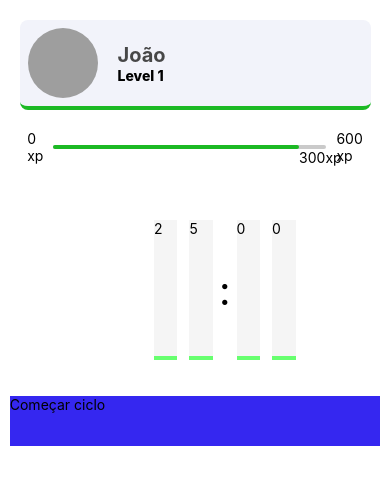
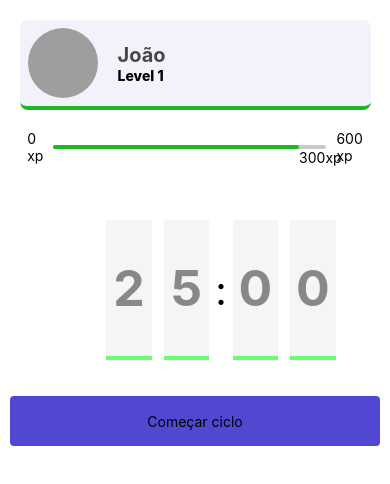
Before and after one commit to Mynameisjohndev/appNLW4Mobile, a React Native app: screen / in a window 390 px wide. Shown: the top 484 px of the page. Built offline with nearby package versions, Linux system fonts and the light colour scheme; grey boxes are pictures that could not be loaded.

Commit message:
Starting the countdown

```diff
--- a/src/components/Countdown/Countdown.tsx
+++ b/src/components/Countdown/Countdown.tsx
@@ -1,4 +1,4 @@
-import React, { useState, useContext } from 'react';
+import React, { useState, useContext, useEffect } from 'react';
 import { AuthContext } from '../../contexts/auth';
 import { View, Text, TouchableOpacity } from 'react-native';
 
@@ -6,29 +6,64 @@ import styles from './styles';
 
 const Countdown = () => {
     const { } = useContext(AuthContext);
+    const [time, setTime] = useState(25*60);
+    const [isActive, setIsActive] = useState(false);
+
+    const minutes = Math.floor(time/60);
+    const seconds = time%60;
+
+    const [minutesLeft, minutesRight] = String(minutes).padStart(2, '0').split('');
+    const [secondsLeft, secondsRight] = String(seconds).padStart(2, '0').split('');
+
+    const startCountdown = () =>{
+        setIsActive(true);
+    }
+
+    useEffect(()=>{
+        if(isActive && time > 0){
+            setTimeout(()=>{
+                setTime(time - 1);
+            }, 1000)
+        }
+    },[isActive, time])
+
     return (
         <View style={styles.container}>
-            <View style={{ flexDirection: 'row', display: 'flex', alignItems: 'center', padding:30 }}>
+            <View style={{ flexDirection: 'row', display: 'flex', alignItems: 'center', padding: 30 }}>
+
                 <View style={styles.card}>
-                    <Text>2</Text>
+                    <Text style={styles.textCountdown}>
+                        {minutesLeft}
+                    </Text>
                 </View>
+
                 <View style={styles.card}>
-                    <Text>5</Text>
+                    <Text style={styles.textCountdown}>
+                        {minutesRight}
+                    </Text>
                 </View>
 
                 <Text style={{ fontSize: 40 }}>:</Text>
 
                 <View style={styles.card}>
-                    <Text>0</Text>
+                    <Text style={styles.textCountdown}>
+                        {secondsLeft}
+                    </Text>
                 </View>
+
                 <View style={styles.card}>
-                    <Text>0</Text>
+                    <Text style={styles.textCountdown}>
+                        {secondsRight}
+                    </Text>
                 </View>
+
             </View>
 
-            <TouchableOpacity style={styles.comecarCiclo}>
+            <TouchableOpacity style={styles.comecarCiclo}
+            onPress={startCountdown}
+            >
                 <View>
-                <Text>Começar ciclo</Text>
+                    <Text>Começar ciclo</Text>
                 </View>
             </TouchableOpacity>
 
--- a/src/components/Countdown/styles.tsx
+++ b/src/components/Countdown/styles.tsx
@@ -9,19 +9,28 @@ const styles = StyleSheet.create({
         width: '100%'
 
     },card:{
-        width: '25%',
+        width: '24%',
         height: 140,
         backgroundColor: "#f5f5f5",
         elevation:2,
         margin: 6,
         borderBottomColor: '#67ff6f',
-        borderBottomWidth: 4
+        borderBottomWidth: 4,
+        alignItems: 'center',
+        justifyContent: 'center'
+    },textCountdown:{
+        fontSize: 50,
+        fontWeight: 'bold',
+        color: '#888888'
     }
 
     ,comecarCiclo:{
         width: '95%',
         height: 50,
-        backgroundColor: '#3527f0'
+        backgroundColor: '#5148d1',
+        justifyContent: 'center',
+        alignItems: 'center',
+        borderRadius: 4
 
     }
 
```
